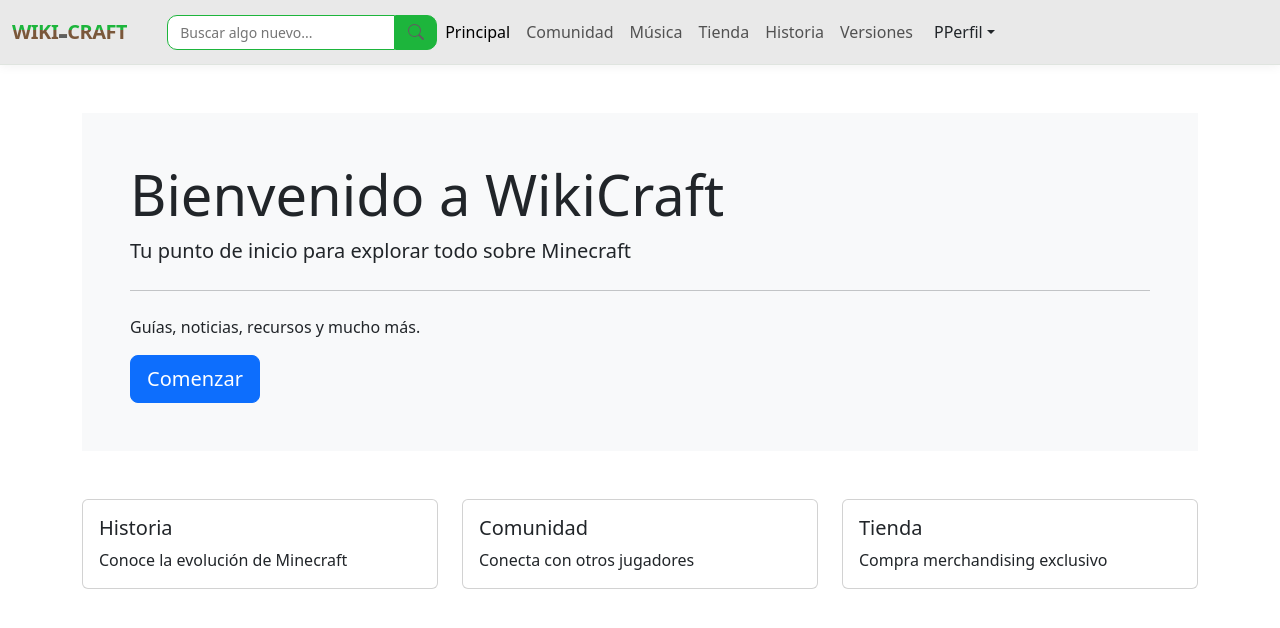
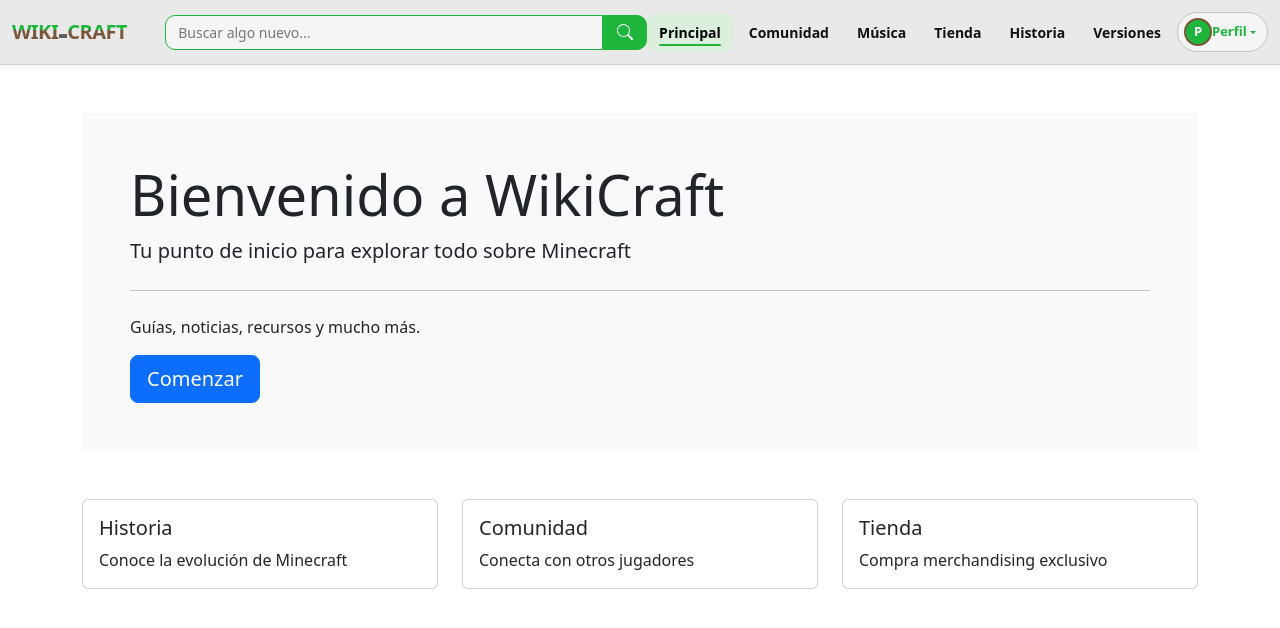
Before and after one commit to Geronimogomez09/ProyectolLasMusumes, a React (Vite) app: page / in a window 1280 px wide. Shown: the top 628 px of the page. Built offline with nearby package versions, Linux system fonts and the light colour scheme.

Commit message:
Agregando estilos a links pages y links perfil

```diff
--- a/src/components/header.jsx
+++ b/src/components/header.jsx
@@ -29,11 +29,7 @@
     <header className="header">
       <nav className="navbar navbar-expand-lg">
         <div className="container-fluid header-container">
-          <Link
-            className="navbar-brand header-logo"
-            to="/"
-            style={{ color: "#1db53c" }}
-          >
+          <Link className="navbar-brand header-logo" to="/">
             WIKI<span className="header-logo-separator">-</span>
             <span className="h1-craft">CRAFT</span>
           </Link>
@@ -54,18 +50,18 @@
             <div className="header-search">
               <form className="d-flex" role="search">
                 <input
-                  className=" form-input"
+                  className="form-input"
                   type="search"
                   placeholder="Buscar algo nuevo..."
                   aria-label="Buscar"
                 />
-                <button className="btn-search" type="submit">
+                <button className="btn-search" type="submit" aria-label="Buscar">
                   <svg
                     xmlns="http://www.w3.org/2000/svg"
                     width="16"
                     height="16"
                     fill="currentColor"
-                    class="bi bi-search"
+                    className="bi bi-search"
                     viewBox="0 0 16 16"
                   >
                     <path d="M11.742 10.344a6.5 6.5 0 1 0-1.397 1.398h-.001q.044.06.098.115l3.85 3.85a1 1 0 0 0 1.415-1.414l-3.85-3.85a1 1 0 0 0-.115-.1zM12 6.5a5.5 5.5 0 1 1-11 0 5.5 5.5 0 0 1 11 0" />
@@ -96,7 +92,7 @@
 
             <div className="dropdown header-profile">
               <button
-                className="btn profile-button dropdown-toggle"
+                className=" profile-button dropdown-toggle"
                 type="button"
                 id="navbarDropdownUser"
                 data-bs-toggle="dropdown"
--- a/src/styles/header.css
+++ b/src/styles/header.css
@@ -3,8 +3,8 @@
   top: 0;
   z-index: 1000;
   background: #e9e9e9;
-  border-bottom: 1px solid #dfe4df;
-  box-shadow: 0 2px 10px rgba(0, 0, 0, 0.05);
+  border-bottom: 1px solid #d2d2d2;
+  box-shadow: 0 2px 8px rgba(0, 0, 0, 0.06);
 }
 
 .header .navbar {
@@ -15,22 +15,22 @@
 .header-container {
   min-height: 64px;
   padding: 0 28px;
-  gap: 24px;
+  gap: 22px;
 }
 
 .header-logo {
   display: flex;
   align-items: center;
   margin: 0;
-  background-image: linear-gradient(to bottom, #1db53c 46%, #7a573a 10%);
+  background-image: linear-gradient(to bottom, #1db53c 46%, #7a573a 46%);
   background-clip: text;
+  -webkit-background-clip: text;
   -webkit-text-fill-color: transparent;
-  color: transparent;
   font-size: 22px;
   font-weight: 900;
   letter-spacing: -0.5px;
   text-decoration: none;
-  transition: color 0.2s ease, transform 0.2s ease;
+  transition: transform 0.2s ease;
 }
 
 .header-logo:hover {
@@ -38,44 +38,304 @@
 }
 
 .header-logo-separator {
-  margin: 0px;
+  margin: 0;
+  color: #5f5f5f;
   font-size: 30px;
   -webkit-text-fill-color: #5f5f5f;
 }
 
-.form-input{
+.header-search {
+  flex: 1;
+  min-width: 180px;
+}
+
+.header-search form {
+  width: 100%;
+}
+
+.form-input {
   display: block;
   width: 100%;
   border: 1px solid #1db53c;
   border-radius: 10px 0 0 10px;
   padding: 6px 12px;
+  background: #f5f5f5;
+  color: #333333;
   font-size: 14px;
-    transition: border-color 0.2s ease, box-shadow 0.2s ease;
+  outline: 0;
+  transition: border-color 0.2s ease, box-shadow 0.2s ease, background 0.2s ease;
+}
+
+.form-input::placeholder {
+  color: #777777;
 }
 
 .form-input:focus {
   border-color: #1db53c;
-    outline: 0;
-    box-shadow: 0 0 0 .25rem rgba(29, 181, 60, .25);
+  background: #ffffff;
+  box-shadow: 0 0 0 0.2rem rgba(29, 181, 60, 0.18);
 }
 
-.btn-search{
-    content: ">";
+.btn-search {
   display: flex;
-    padding: 0.5rem;
   align-items: center;
-    background-color: #1db53c;
+  justify-content: center;
+  padding: 4px 13px;
+  border: 1px solid #1db53c;
   border-radius: 0 10px 10px 0;
-    border: 1px solid #1db53c;
-    padding: 4px 12px ;
+  background: #1db53c;
+  color: #ffffff;
+  transition: background 0.2s ease, transform 0.2s ease;
+}
+
+.btn-search:hover {
+  background: #00a521;
+  color: #ffffff;
+  transform: translateY(-1px);
+}
+
+.header-nav {
+  display: flex;
+  align-items: center;
+  gap: 4px;
+  margin: 0;
+}
+
+.header-nav .nav-link {
+  position: relative;
+  padding: 8px 12px !important;
+  border-radius: 7px;
+  color: #111111;
   font-size: 14px;
   font-weight: 600;
-    color: #5f5f5f;
-    transition: all 0.2s ease, box-shadow 0.2s ease;
+  white-space: nowrap;
+  transition: color 0.2s ease, background 0.2s ease;
 }
 
-.btn-search:hover{
-    background-color: rgb(0, 165, 33);
+.header-nav .nav-link::after {
+  content: "";
+  position: absolute;
+  right: 12px;
+  bottom: 5px;
+  left: 12px;
+  height: 2px;
+  border-radius: 2px;
+  background: #1db53c;
+  transform: scaleX(0);
+  transition: transform 0.2s ease;
+}
+
+.header-nav .nav-link:hover {
+  background: #dcefdc;
+  color: #1db53c;
+}
+
+.header-nav .nav-link:hover::after,
+.header-nav .nav-link.active::after {
+  transform: scaleX(1);
+}
+
+.header-nav .nav-link.active {
+  background: #dcefdc;
+  color: #1db53c;
+}
+
+.header-profile {
+  margin-left: 4px;
+}
+
+.profile-button {
+  display: flex !important;
+  align-items: center;
+  padding: 5px 11px 5px 6px;
+  border: 1px solid #bfc8bc;
+  border-radius: 20px;
+  background: #f5f5f5;
+  color: #1db53c;
+  font-size: 13px;
+  font-weight: 600;
+  transition: background 0.2s ease, border-color 0.2s ease, box-shadow 0.2s ease;
+}
+
+.profile-button:hover,
+.profile-button:focus {
+  border-color: #1db53c;
+  background: #dcf0dc;
+  color: #159b30;
+  box-shadow: 0 2px 7px rgba(29, 181, 60, 0.15);
+}
+
+.profile-button::after {
+  margin-left: 1px;
+}
+
+.profile-avatar {
+  display: flex;
+  align-items: center;
+  justify-content: center;
+  width: 28px;
+  height: 28px;
+  border: 2px solid #7a573a;
+  border-radius: 50%;
+  background: #1db53c;
   color: #ffffff;
-    transition: all 0.2s ease, box-shadow 0.2s ease;
+  font-size: 13px;
+  font-weight: 700;
 }
+
+.profile-menu {
+  min-width: 205px;
+  margin-top: 3px !important;
+  padding: 7px;
+  border: 1px solid #cfd6cc;
+  border-radius: 10px;
+  background: #f7f7f7;
+  box-shadow: 0 4px 12px rgba(0, 0, 0, 0.12);
+}
+
+.profile-menu .dropdown-header {
+  padding: 6px 10px;
+  color: #7a573a;
+  font-size: 12px;
+  font-weight: 700;
+}
+
+.profile-menu .dropdown-item {
+  position: relative;
+  padding: 8px 10px;
+  border-radius: 6px;
+  background: transparent;
+  color: #222222;
+  font-size: 13px;
+  transition: color 0.2s ease, background 0.2s ease;
+}
+
+.profile-menu .dropdown-item::after {
+  content: "";
+  position: absolute;
+  right: 10px;
+  bottom: 4px;
+  left: 10px;
+  height: 2px;
+  border-radius: 2px;
+  background: #1db53c;
+  transform: scaleX(0);
+  transition: transform 0.2s ease;
+}
+
+.profile-menu .dropdown-item:hover {
+  background: #dcefdc;
+  color: #1db53c;
+}
+
+.profile-menu .dropdown-item:hover::after {
+  transform: scaleX(1);
+}
+
+.profile-menu .dropdown-divider {
+  margin: 6px 0;
+  border-color: #d6d6d6;
+}
+
+.profile-menu .profile-logout {
+  width: 100%;
+  border: 0;
+  text-align: left;
+  color: #a33d3d;
+}
+
+.profile-menu .profile-logout:hover {
+  background: #f4dddd;
+  color: #a33d3d;
+}
+
+.profile-menu .profile-logout:hover::after {
+  transform: scaleX(1);
+  background: #a33d3d;
+}
+
+.header .navbar-toggler {
+  border: 1px solid #aeb7aa;
+  border-radius: 8px;
+  background: #f2f2f2;
+}
+
+.header .navbar-toggler:focus {
+  box-shadow: 0 0 0 0.2rem rgba(29, 181, 60, 0.18);
+}
+
+@media (max-width: 991px) {
+  .header-container {
+    padding: 8px 18px;
+  }
+
+  .navbar-collapse {
+    padding: 12px 0 8px;
+  }
+
+  .header-search {
+    width: 100%;
+    margin-bottom: 12px;
+  }
+
+  .header-nav {
+    width: 100%;
+    align-items: center;
+    justify-content: center;
+    gap: 4px;
+  }
+
+  .header-nav .nav-link {
+    text-align: center;
+  }
+
+  .header-profile {
+    display: flex;
+    justify-content: center;
+    margin: 10px 0 0;
+  }
+
+  .profile-menu {
+    left: 50% !important;
+    right: auto !important;
+    transform: translateX(-50%);
+  }
+}
+
+@media (max-width: 575px) {
+  .header-container {
+    padding: 8px 12px;
+  }
+
+  .header-logo {
+    font-size: 20px;
+  }
+
+  .navbar-collapse {
+    text-align: center;
+  }
+
+  .header-search form {
+    justify-content: center;
+  }
+
+  .header-nav {
+    flex-direction: column;
+  }
+
+  .header-nav .nav-item {
+    width: 100%;
+  }
+
+  .header-nav .nav-link {
+    display: inline-block;
+  }
+
+  .header-profile {
+    width: 100%;
+  }
+
+  .profile-button {
+    margin: auto;
+  }
+}
```
Lines whose indentation alone changed are shown as unchanged.
